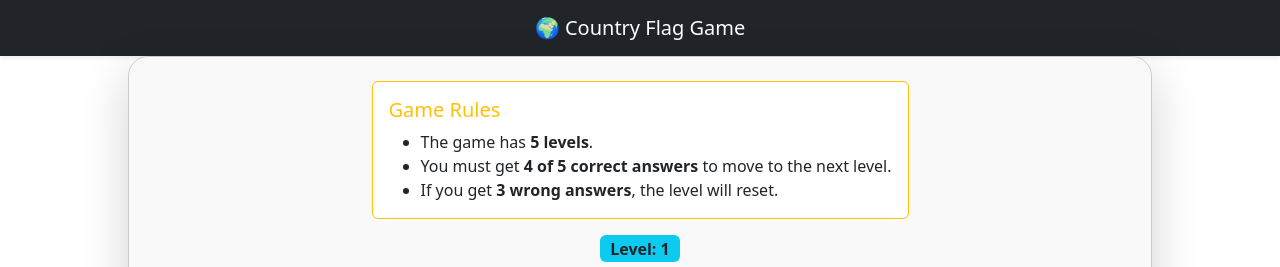
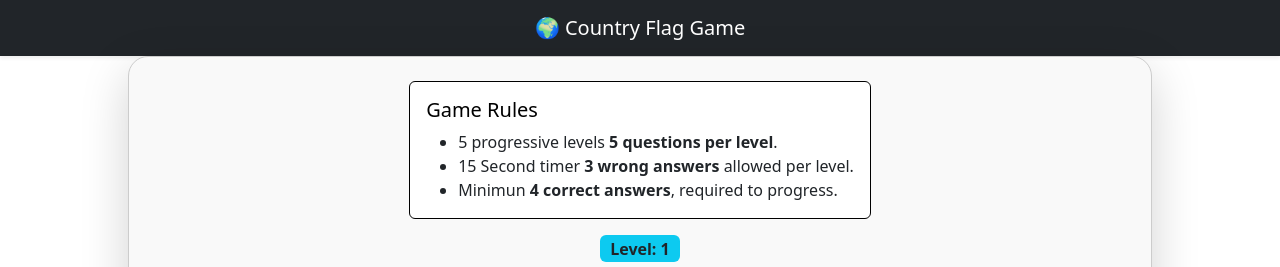
Before and after one commit to MOS-2025/flag_game, a plain HTML site: page index.html in a window 1280 px wide. Shown: the top 267 px of the page. Drawn offline with nearby package versions, Linux system fonts and the light colour scheme; grey boxes are pictures that could not be loaded.

Commit message:
Added game rules section to html code base & removed player name from JS

```diff
--- a/assets/script.js
+++ b/assets/script.js
@@ -27,7 +27,7 @@ let timeLeft = 15;
 let timer;
 let currentCountry = "";
 let questionsAnswered = 0;
-let playerName = "";
+/*let playerName = "";*/
 let wrongAnswers = 0;
 let countryIndex = 0;
 let shuffledCountries = [];
@@ -240,7 +240,7 @@ function finishLevel() {
 
     // ✅ If LAST LEVEL completed
     if (currentLevel === levelGroups.length - 1) {
-      message.textContent = `🏆 CONGRATULATIONS! ${playerName}, you completed ALL levels!`;
+      message.textContent = `🏆 CONGRATULATIONS! You completed ALL levels!`;
       message.className = "fw-semibold text-success";
 
 
@@ -300,7 +300,7 @@ function resetGame() {
   submitBtn.disabled = false;
   guessInput.disabled = false;
 
-  askPlayerName();
+  /*askPlayerName();*/
 
   levelDisplay.textContent = `Level ${currentLevel + 1}`;
   scoreDisplay.textContent = score;
--- a/index.html
+++ b/index.html
@@ -47,16 +47,16 @@
 
     <div class="card flag-card shadow-lg text-center p-4">
 
-      <!--<h2 class="fw-bold mb-2"> Guess the Country Flag</h2>-->
+      <!--Defining rules of Game to users-->
 
       <div class="mb-3">
-  <div class="card border-warning">
+  <div class="card border-black">
     <div class="card-body text-start">
-      <h5 class="card-title text-warning">Game Rules</h5>
+      <h5 class="card-title text-black">Game Rules</h5>
       <ul class="mb-0">
-        <li>The game has <strong>5 levels</strong>.</li>
-        <li>You must get <strong>4 of 5 correct answers</strong> to move to the next level.</li>
-        <li>If you get <strong>3 wrong answers</strong>, the level will reset.</li>
+        <li>5 progressive levels <strong>5 questions per level</strong>.</li>
+        <li>15 Second timer <strong>3 wrong answers</strong> allowed per level.</li>
+        <li>Minimun <strong>4 correct answers</strong>, required to progress.</li>
       </ul>
     </div>
   </div>
```
